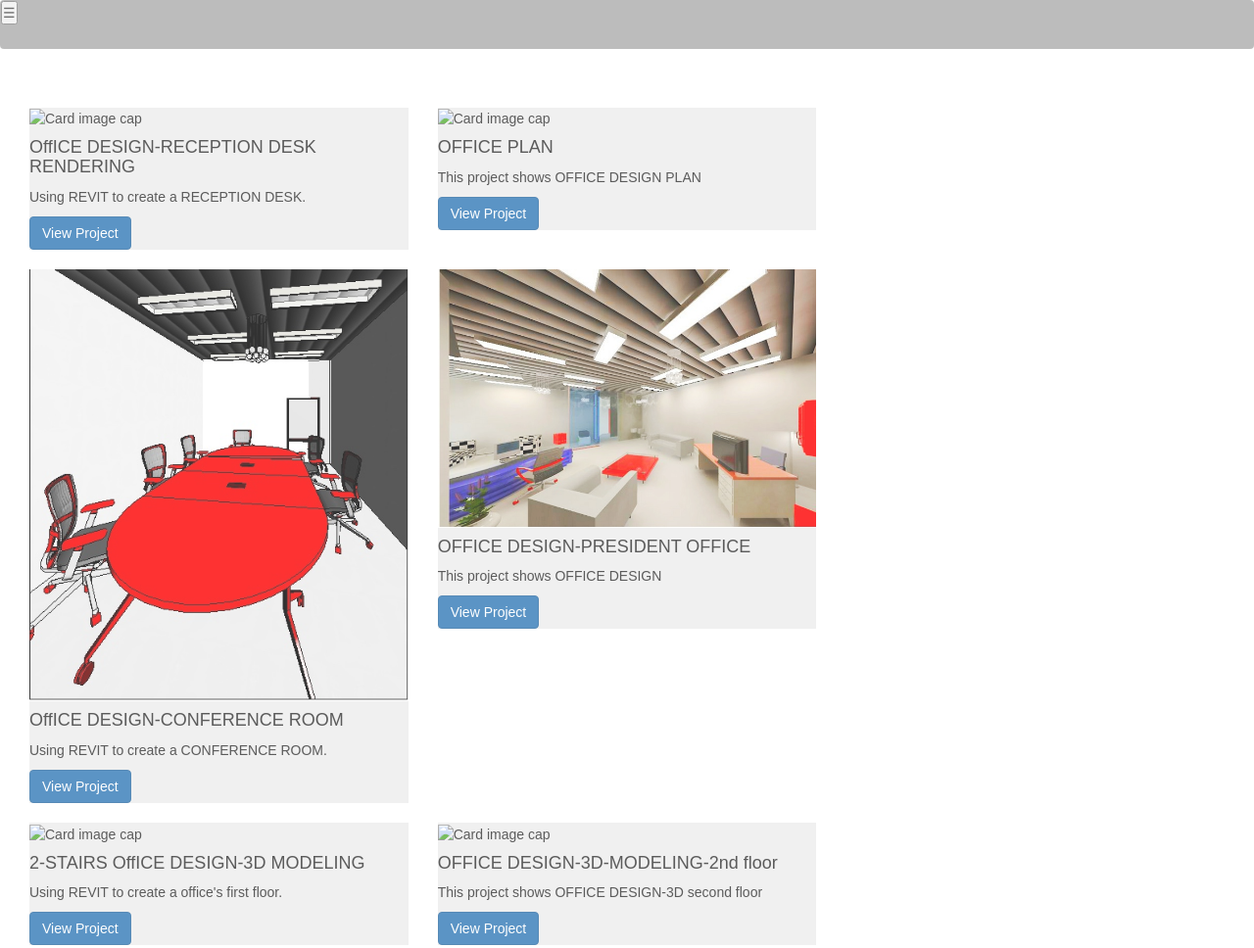
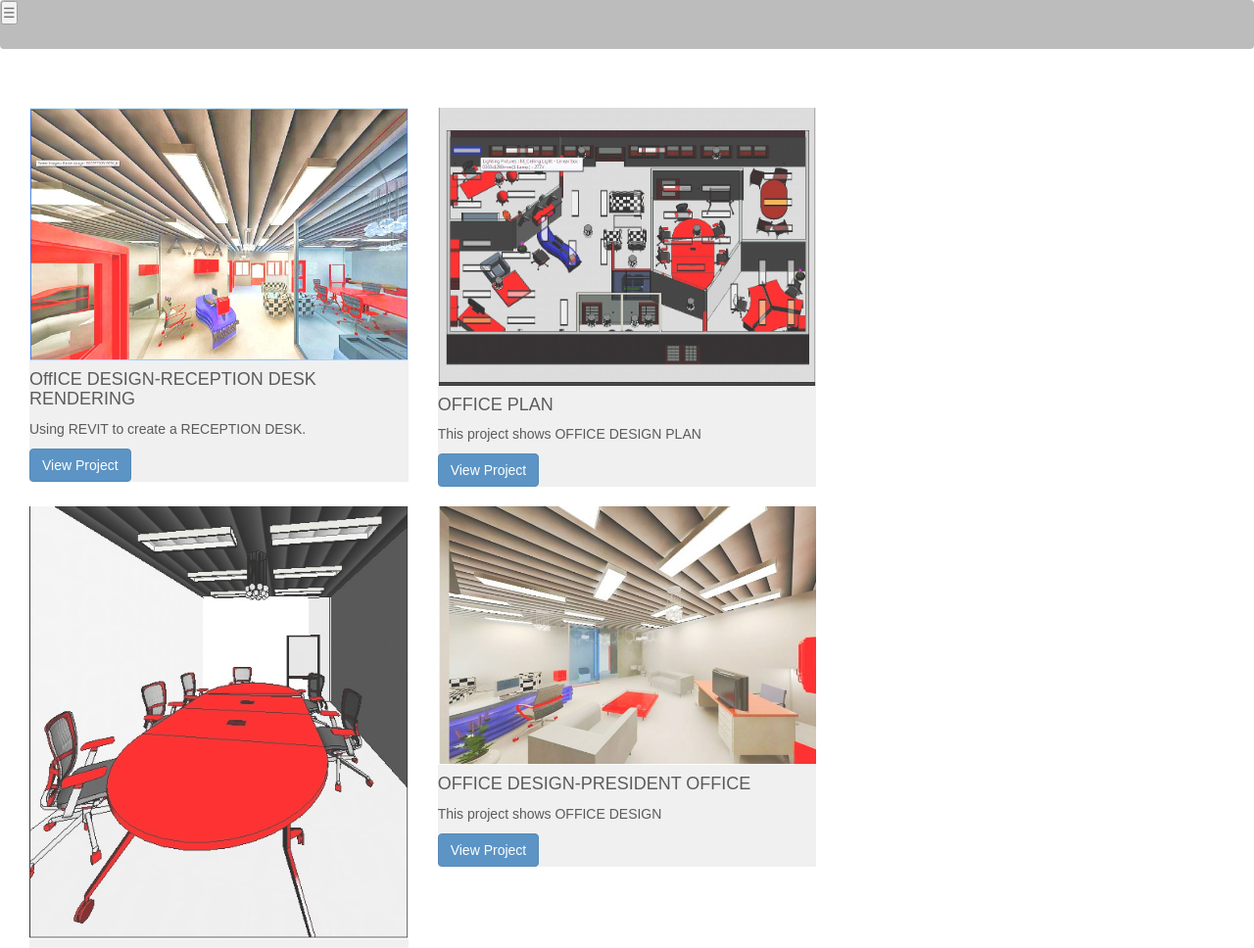
Before and after one commit to angelinadong/website, a plain HTML site: page projects.html in a window 1280 px wide. Shown: the top 968 px of the page at 98% size. Drawn offline with nearby package versions, Linux system fonts and the light colour scheme; a web font is replaced by a local one.

Commit message:
Update projects.html

```diff
--- a/projects.html
+++ b/projects.html
@@ -46,7 +46,7 @@
 		<div class="row">
 	  <div class="col-xs-12 col-sm-6 col-lg-4">
 	  		<div class="card">
-  				<img class="card-img-top" src="img/11.jpg.jpg" alt="Card image cap">
+  				<img class="card-img-top" src="img/11.jpg" alt="Card image cap">
   				<div class="card-block">
     				<h4 class="card-title">OffICE DESIGN-RECEPTION DESK RENDERING</h4>
     				<p class="card-text">Using REVIT to create a RECEPTION DESK.</p>
@@ -56,7 +56,7 @@
 		</div>
 	  	<div class="col-xs-12 col-sm-6 col-lg-4">
 	  		<div class="card">
-  				<img class="card-img-top" src="img/22.jpg.jpg" alt="Card image cap">
+  				<img class="card-img-top" src="img/22.jpg" alt="Card image cap">
   				<div class="card-block">
     				<h4 class="card-title">OFFICE PLAN</h4>
     				<p class="card-text">This project shows OFFICE DESIGN PLAN</p>
@@ -92,7 +92,7 @@
 	<div class="row">
 	  <div class="col-xs-12 col-sm-6 col-lg-4">
 	  		<div class="card">
-  				<img class="card-img-top" src="img/55.jpg.jpg" alt="Card image cap">
+  				<img class="card-img-top" src="img/55.jpg" alt="Card image cap">
   				<div class="card-block">
     				<h4 class="card-title">2-STAIRS OffICE DESIGN-3D MODELING</h4>
     				<p class="card-text">Using REVIT to create a office's first floor.</p>
@@ -102,7 +102,7 @@
 		</div>
 	  	<div class="col-xs-12 col-sm-6 col-lg-4">
 	  		<div class="card">
-  				<img class="card-img-top" src="img/66.jpg.jpg" alt="Card image cap">
+  				<img class="card-img-top" src="img/66.jpg" alt="Card image cap">
   				<div class="card-block">
     				<h4 class="card-title">OFFICE DESIGN-3D-MODELING-2nd floor</h4>
     				<p class="card-text">This project shows OFFICE DESIGN-3D second floor </p>
```
